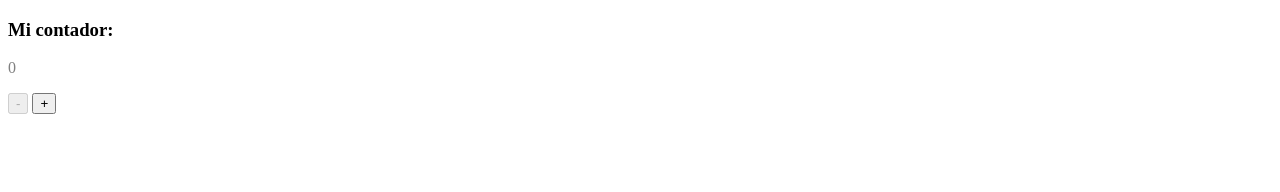
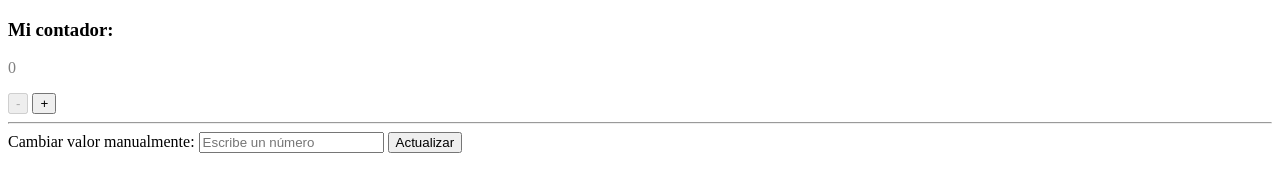
Before and after one commit to RatonEMN/MyProjectsJS, a plain HTML site: page DomyEventos/Dia2ModificarElDom/index2.html in a window 1280 px wide. Drawn offline with Linux system fonts and the light colour scheme.

Commit message:
Se agrega un input para hacer ejemplo de y .value

```diff
--- a/DomyEventos/Dia2ModificarElDom/index2.html
+++ b/DomyEventos/Dia2ModificarElDom/index2.html
@@ -38,6 +38,11 @@
         <button id="restar" class="btn">-</button>
         <button id="sumar" class="btn">+</button>
 
+        <hr>
+        <label for="inputManual">Cambiar valor manualmente:</label>
+        <input type="number" id="inputManual" placeholder="Escribe un número">
+        <button id="btnActualizar">Actualizar</button>
+
 
   <script src="code2.js"></script>
 </body>
```
